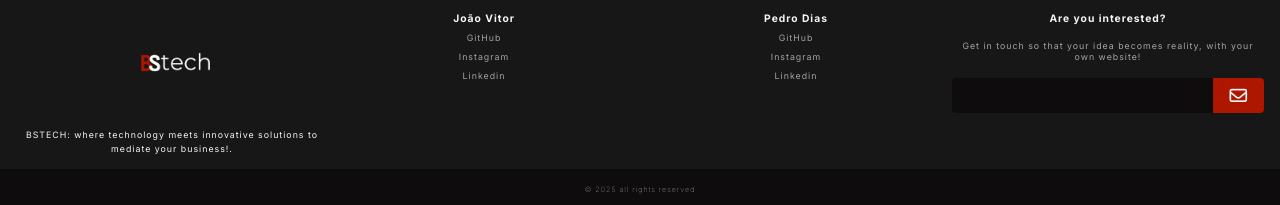
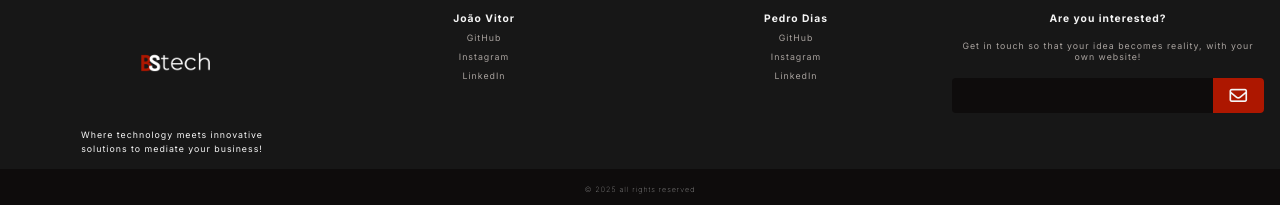
Before and after one commit to DEVBORGES1/LINKTHREE, a plain HTML site: page body/Home.html in a window 1280 px wide. Shown: the part 1218-1423 px from the top of the page. Drawn offline with Linux system fonts and the light colour scheme.

Commit message:
alterações basicas

```diff
--- a/body/Home.html
+++ b/body/Home.html
@@ -47,7 +47,8 @@
         <div id="footer_contacts">
             <h1> <img src="../imagens/BS (1).png"
               alt="BSTECH" width="100" height="100" class="logo-image" ></h1>
-            <p>BSTECH: where technology meets innovative solutions to mediate your business!.</p>
+            <p>Where technology meets innovative <br>
+               solutions to mediate your business!</p>
 
         </div>
 
@@ -62,7 +63,7 @@
               <a href="https://www.instagram.com/itsjvborges/" class="footer-link" target="_blank">Instagram</a>
             </li>
             <li>
-              <a href="https://www.linkedin.com/in/joão-vitor-53875a1a1/" class="footer-link" target="_blank">Linkedin</a>
+              <a href="https://www.linkedin.com/in/joão-vitor-53875a1a1/" class="footer-link" target="_blank">LinkedIn</a>
             </li>
         </ul>
 
@@ -77,7 +78,7 @@
                 <a href="https://www.instagram.com/pedro.hndias/" class="footer-link" target="_blank">Instagram</a>
             </li>
             <li>
-              <a href="https://www.linkedin.com/in/pedro-henrique-7b54162a4/" class="footer-link" target="_blank">Linkedin</a>
+              <a href="https://www.linkedin.com/in/pedro-henrique-7b54162a4/" class="footer-link" target="_blank">LinkedIn</a>
             </li>
         </ul>
 
```
